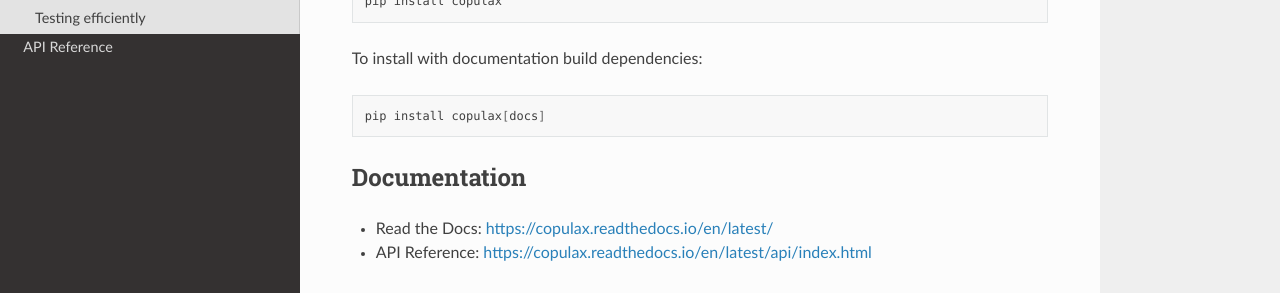
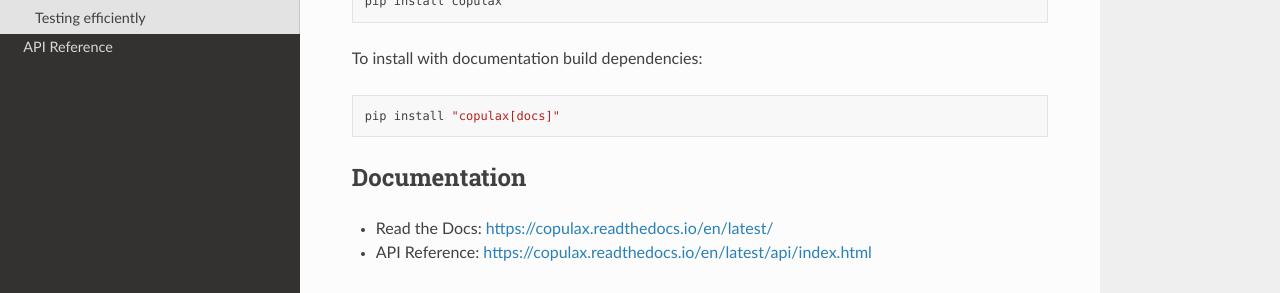
Before and after one commit to tfm000/copulax, a Sphinx documentation site: the page built from docs/getting_started.rst, in a window 1280 px wide and 900 px high. Shown: the part 284-577 px from the top of the window. Built offline with Sphinx 7.4.7 and the Read the Docs theme 3.1.0, drawn with Linux system fonts in a browser that asks for light colours.

Commit message:
docs: quote pip extras for zsh

```diff
--- a/docs/getting_started.rst
+++ b/docs/getting_started.rst
@@ -14,7 +14,7 @@ To install with documentation build dependencies:
 
 .. code-block:: bash
 
-   pip install copulax[docs]
+   pip install "copulax[docs]"
 
 Documentation
 -------------
```
Also changed, not shown: docs/README.md (+1 -1 lines).
